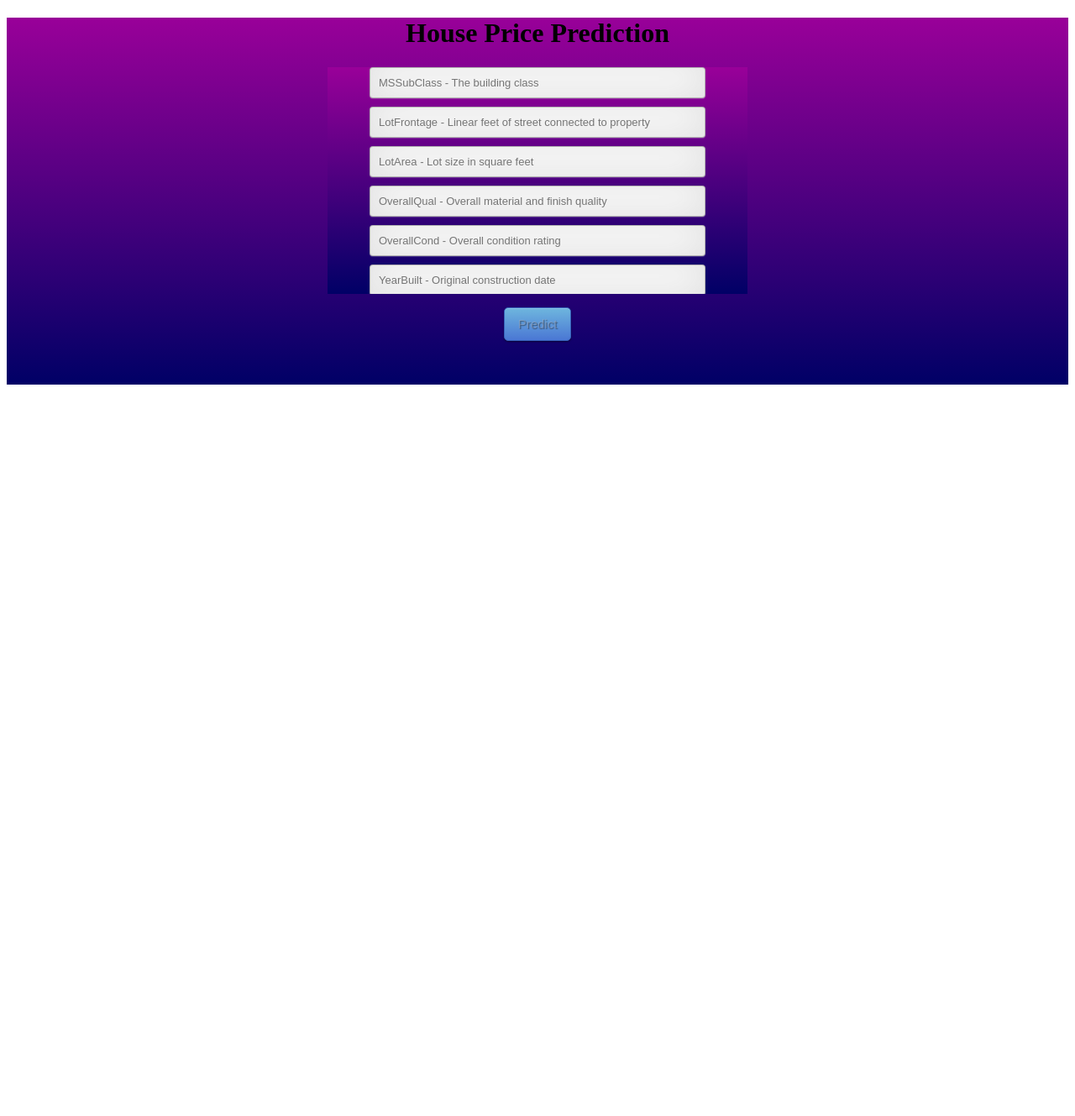
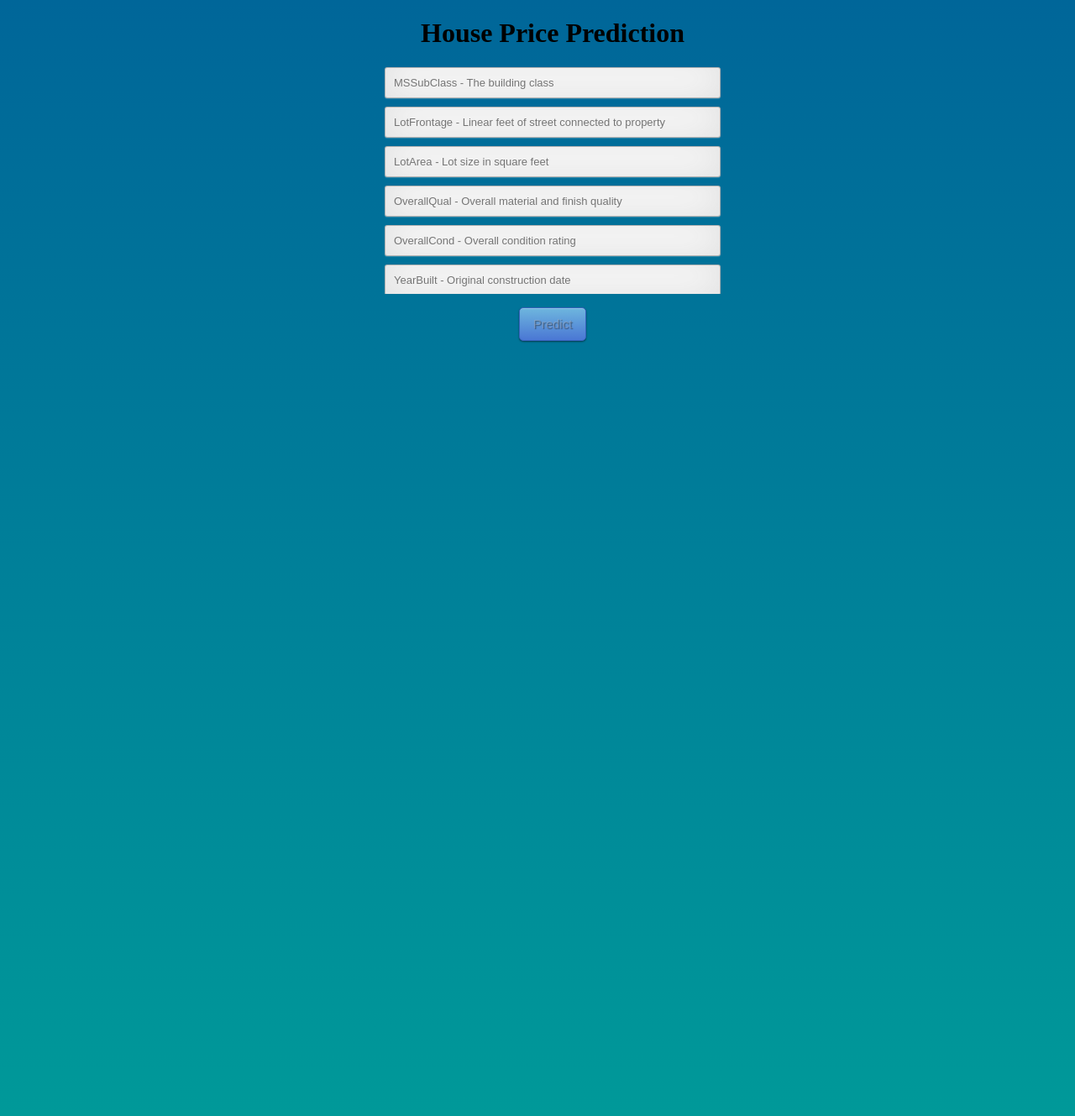
Before and after one commit to fareesamasroor/hpp, a Flask app: page / in a window 1280 px wide. Shown: the whole page at 84% size. Before the commit the page ends 458 px from the top, so only its background shows below. Run offline with Flask 2, Linux system fonts and the light colour scheme; parts of the project's set-up code (start-up, migrations or seed data) failed here and were passed over.

Commit message:
Update style.css

```diff
--- a/static/css/style.css
+++ b/static/css/style.css
@@ -16,7 +16,6 @@
 input {
 	width: 80%;
 	margin-bottom: 10px;
-	/*background: rgba(0,0,0,0.3);*/
 	border: none;
 	outline: none;
 	padding: 10px;
@@ -24,7 +23,7 @@ input {
 	color: #fff;
 	/*text-shadow: 1px 1px 1px rgba(0,0,0,0.3);*/
 	border: 1px solid rgba(0,0,0,0.3);
-	border-radius: 4px;
+	border-radius: 3px;
 	box-shadow: inset 0 -5px 45px rgba(100,100,100,0.2), 0 1px 1px rgba(255,255,255,0.2);
 	-webkit-transition: box-shadow .5s ease;
 	-moz-transition: box-shadow .5s ease;
@@ -34,7 +33,8 @@ input {
 }
 
 
-div {
-    height:100%;
-    background: linear-gradient(to bottom, #990099 0%, #000066 100%)
+body {
+    height: 1300px;
+    width : 1300px;
+    background: linear-gradient(to bottom, #006699 0%, #009999 100%);
 }
```
